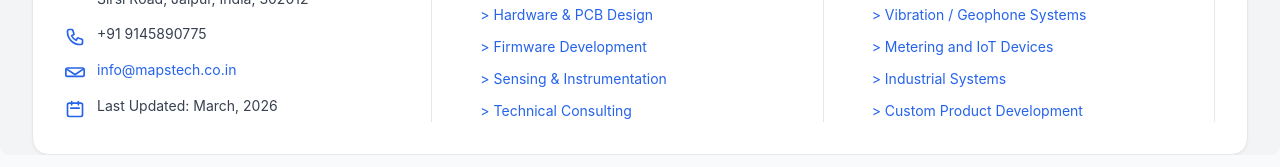
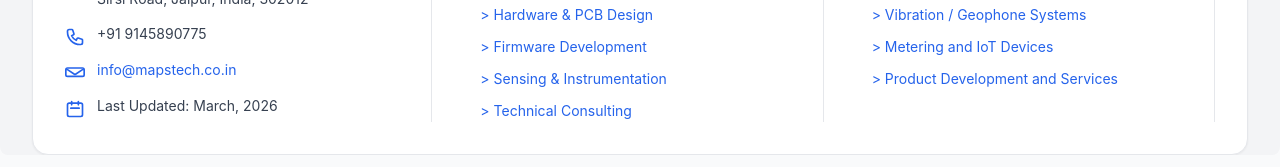
Before and after one commit to wolf-aman/maps-technologies-website, a Next.js app: page / in a window 1280 px wide. Shown: the part 1023-1190 px from the top of the page. Built offline with nearby package versions, Linux system fonts and the light colour scheme; a web font is replaced by a local one.

Commit message:
updated the domain content and Image

```diff
--- a/src/app/page.tsx
+++ b/src/app/page.tsx
@@ -56,10 +56,7 @@
             { label: 'Medical Electronics', href: '/domains/medical-electronics' },
             { label: 'Vibration / Geophone Systems', href: '/domains/vibration-geophone-systems' },
             { label: 'Metering and IoT Devices', href: '/domains/metering-iot-devices' },
-            { label: 'Industrial Systems', href: '/domains/industrial-systems' },
-            { label: 'Custom Product Development', href: '/domains/custom-product-development' },
-
-
+            { label: 'Product Development and Services', href: '/domains/product-development-and-services' },
           ]}
         />
       </div>
--- a/src/components/CompanyInfoSection.tsx
+++ b/src/components/CompanyInfoSection.tsx
@@ -40,8 +40,7 @@
     { label: 'Medical Electronics', href: '/domains/medical-electronics' },
     { label: 'Vibration / Geophone Systems', href: '/domains/vibration-geophone-systems' },
     { label: 'Metering and IoT Devices', href: '/domains/metering-iot-devices' },
-    { label: 'Industrial Systems', href: '/domains/industrial-systems' },
-    { label: 'Custom Product Development', href: '/domains/custom-product-development' },
+    { label: 'Product Development and Services', href: '/domains/product-development-and-services' },
   ],
 }: CompanyInfoProps) {
 
```
Also changed, not shown: src/data/domains.data.ts (+6 -12 lines), 1 other file (tests, documents, lock files or other folders).
